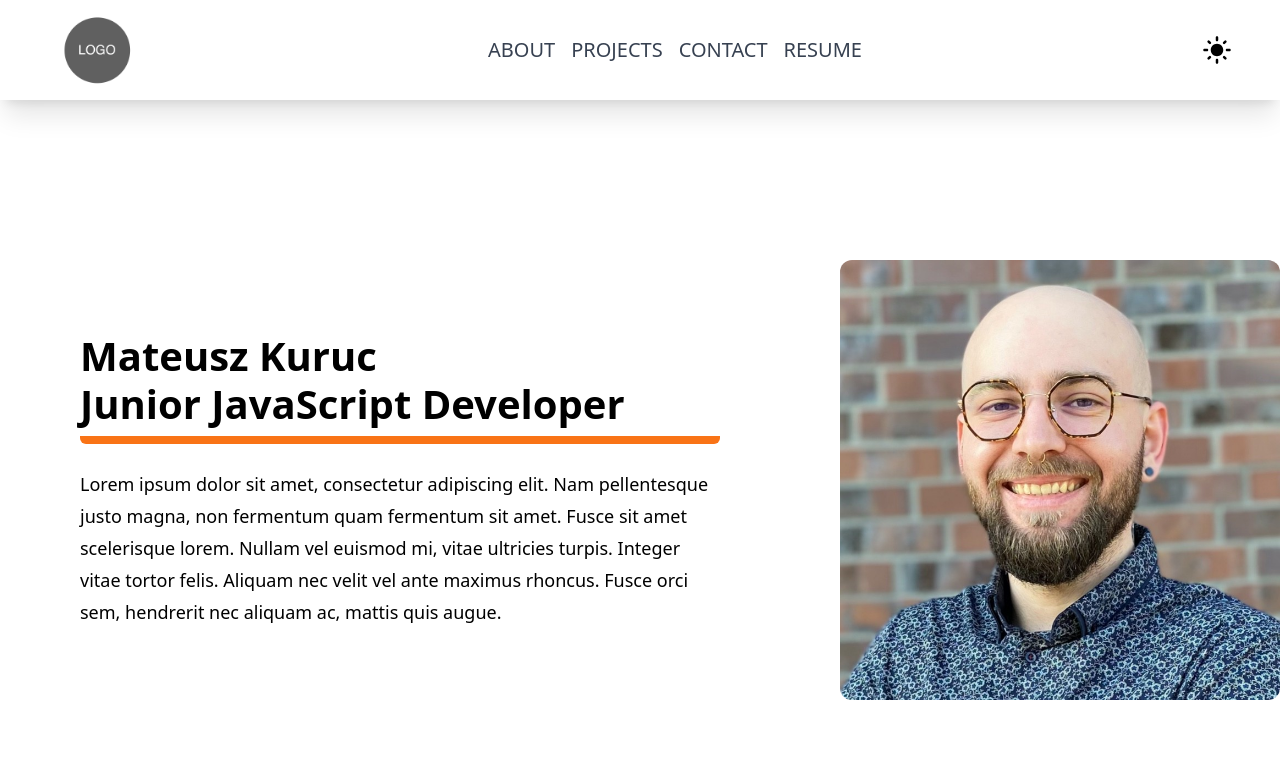
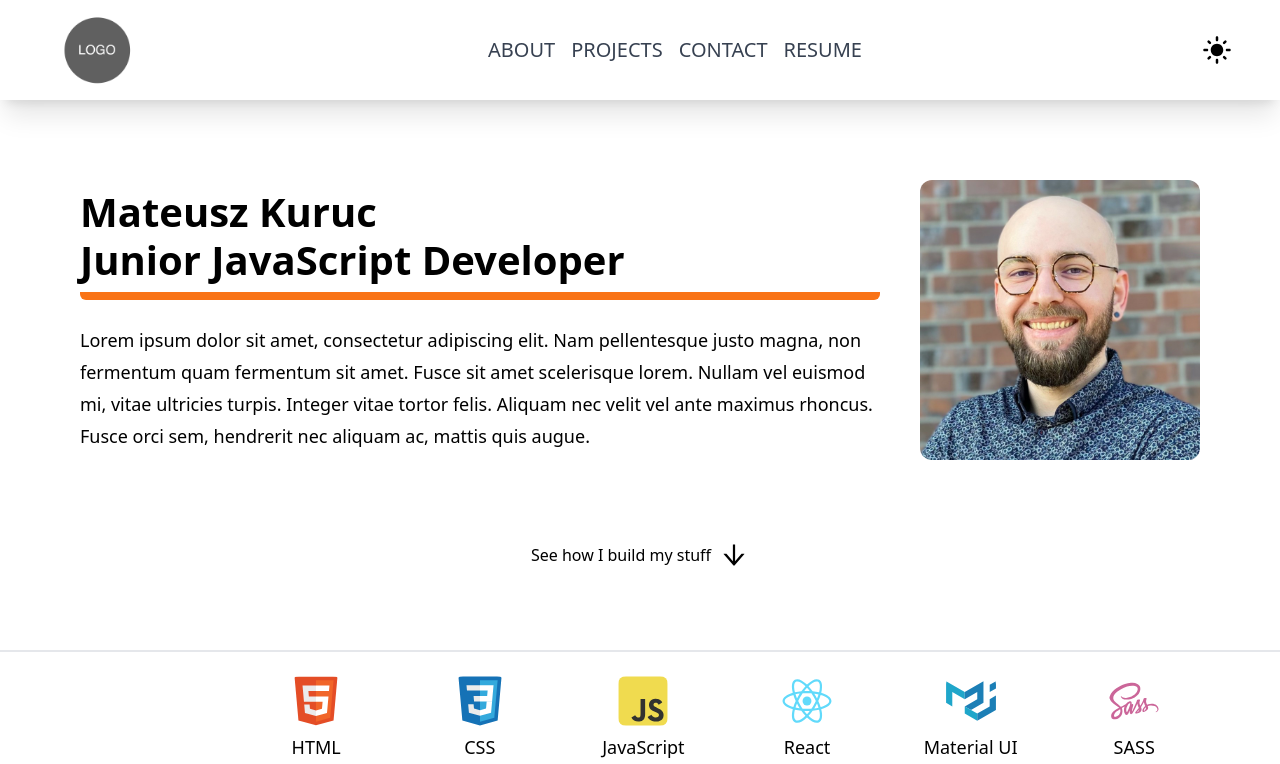
Before and after one commit to MateuszKuruc/developer-portfolio, a Next.js app in the folder developer-portfolio-site/: page / in a window 1280 px wide. Shown: the top 764 px of the page. Built offline with nearby package versions, Linux system fonts and the light colour scheme.

Commit message:
prepare layout for about section and adjust skills section

```diff
--- a/developer-portfolio-site/src/app/components/About.tsx
+++ b/developer-portfolio-site/src/app/components/About.tsx
@@ -1,31 +1,47 @@
 import Image from "next/image";
+import Link from "next/link";
 import React from "react";
+
+import { AiOutlineArrowDown } from "react-icons/ai";
 
 const About = () => {
   return (
     <section className="content-container">
-      <div className="flex flex-col xl:flex-row items-center justify-around py-10 sm:py-40 gap-10">
-        <div className="max-w-[800px] padding-container">
+      <div className="padding-container flex flex-col items-start ml-0">
+        <div className="flex flex-col xl:flex-row items-center py-10 sm:py-20 2xl:py-40 gap-10">
+          <div className="max-w-[800px]">
             <h2 className="bold-40 leading-[120%]">Mateusz Kuruc</h2>
-          <h2 className="bold-40 leading-[120%] border-b-8 rounded-md border-orange-500 mb-6 pb-2">Junior JavaScript Developer</h2>
+            <h2 className="bold-40 leading-[120%] border-b-8 rounded-md border-orange-500 mb-6 pb-2">
+              Junior JavaScript Developer
+            </h2>
             <p className="regular-18 leading-8">
               Lorem ipsum dolor sit amet, consectetur adipiscing elit. Nam
               pellentesque justo magna, non fermentum quam fermentum sit amet.
               Fusce sit amet scelerisque lorem. Nullam vel euismod mi, vitae
-            ultricies turpis. Integer vitae tortor felis. Aliquam nec velit vel
-            ante maximus rhoncus. Fusce orci sem, hendrerit nec aliquam ac,
-            mattis quis augue.
+              ultricies turpis. Integer vitae tortor felis. Aliquam nec velit
+              vel ante maximus rhoncus. Fusce orci sem, hendrerit nec aliquam
+              ac, mattis quis augue.
             </p>
           </div>
           <div>
             <Image
               src="/mateusz_kuruc.jpeg"
               alt="author photo"
-            width={500}
-            height={500}
+              width={600}
+              height={600}
               className="rounded-xl"
             />
           </div>
+        </div>
+
+        {/* <div>
+          <Link href="#skills">
+            <div className="flex items-center justify-center gap-2">
+              <p>See how I build my stuff</p>
+              <AiOutlineArrowDown size={30} />
+            </div>
+          </Link>
+        </div> */}
       </div>
     </section>
   );
--- a/developer-portfolio-site/src/app/components/Skills.tsx
+++ b/developer-portfolio-site/src/app/components/Skills.tsx
@@ -1,5 +1,6 @@
 import Image from "next/image";
 import React from "react";
+import { AiOutlineArrowDown } from "react-icons/ai";
 
 import {
   FRONTEND_SKILLS,
@@ -13,8 +14,11 @@ const Skills = () => {
       id="skills"
       className="content-container bg-white flex flex-col dark:bg-gray-950"
     >
-      <h2 className="bold-40 content-container mb-6">Skills</h2>
-
+      {/* <h2 className="bold-40 content-container mb-6">Skills</h2> */}
+      <div className="flex items-center justify-center gap-2 pb-20">
+        <p>See how I build my stuff</p>
+        <AiOutlineArrowDown size={30} />
+      </div>
       <div className="padding-container border-t-2 border-b-2 text-center flex flex-col lg:flex-row sm:items-center sm:justify-around py-6">
         <h3 className="sm:w-[150px] bold-32 pb-6 mr-6 text-transparent bg-clip-text bg-gradient-to-r from-orange-500 via-pink-500 to-blue-700 drop-shadow-lg">
           Frontend
```
Lines whose indentation alone changed are shown as unchanged.
